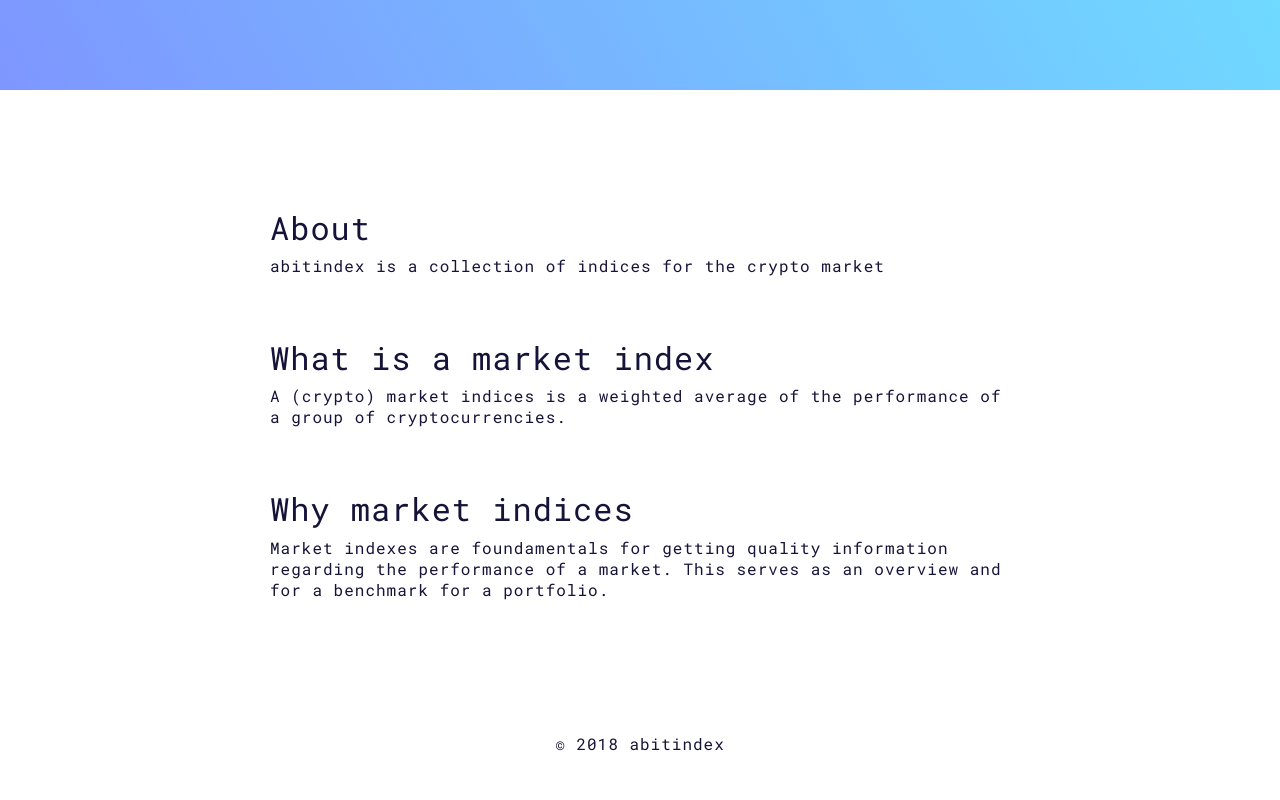
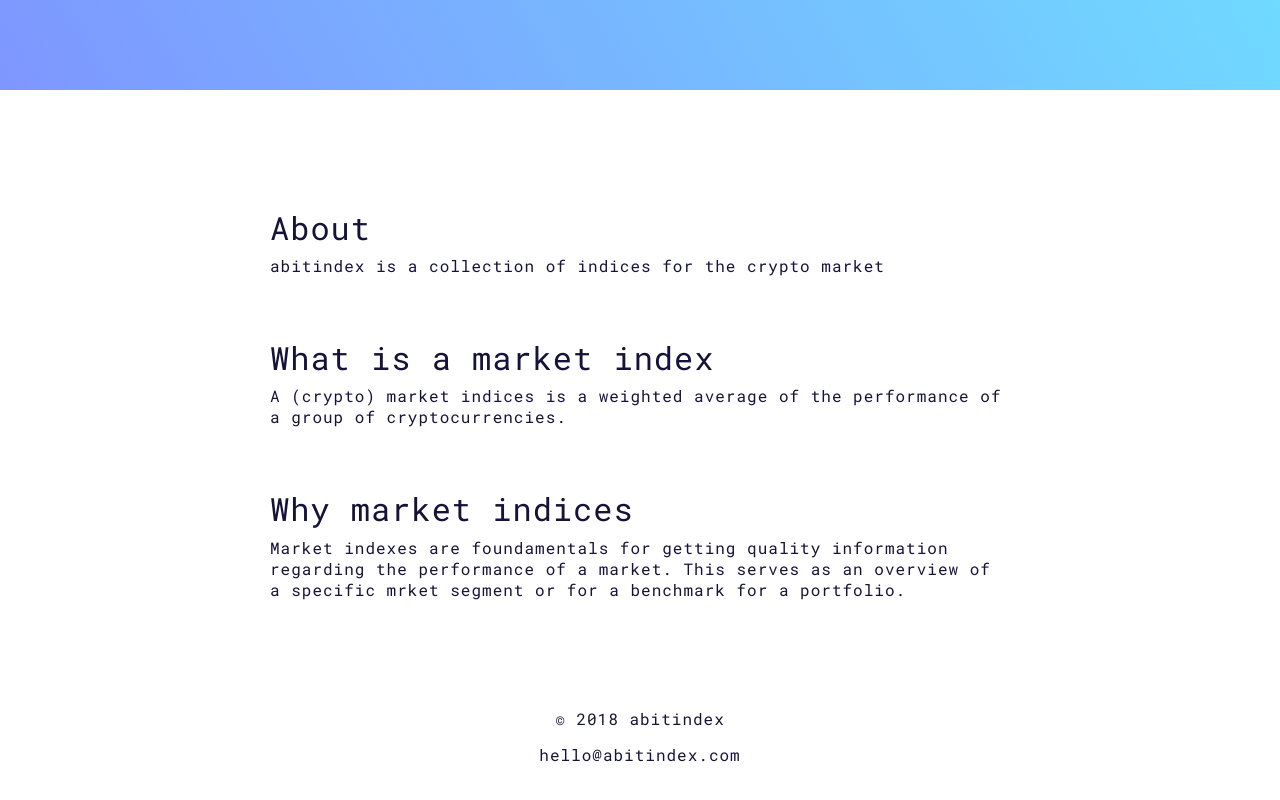
Before and after one commit to forgng/abit.index, a Nuxt app: page / in a window 1280 px wide. Shown: the part 610-1410 px from the top of the page. Built offline with nearby package versions, Linux system fonts and the light colour scheme.

Commit message:
updated to nuxt2

```diff
--- a/components/Footer.vue
+++ b/components/Footer.vue
@@ -8,11 +8,15 @@
         <img src="https://abitcompany-cdn.sirv.com/abitcompany/abitlogo-small.png" alt="abitlogo" class="logo"/>
       </a> -->
       <div>&copy; 2018 abitindex</div>
+      <a class="email">hello@abitindex.com</a>
     </div>
   </footer>
 </template>
 <style lang="scss" scoped>
 @import '~/assets/styles/variables.scss';
+.email {
+  padding: 15px 0;
+}
 .footer {
   min-height: 20vh;
   display: flex;
--- a/layouts/default.vue
+++ b/layouts/default.vue
@@ -1,18 +1,17 @@
 <template>
-  <no-ssr>
     <div>
       <Header/>
       <main>
-        <nuxt/>
+        <no-ssr>
+          <nuxt/>
+        </no-ssr>
       </main>
       <Footer />
     </div>
-  </no-ssr>
 </template>
 
 <script>
 import { Header, Footer } from '~/components';
-import { mapState } from 'vuex';
 
 export default {
   components: {
--- a/nuxt.config.js
+++ b/nuxt.config.js
@@ -29,6 +29,9 @@ module.exports = {
   */
   head: {
     title: 'abitindex',
+    htmlAttrs: {
+      lang: 'en',
+    },
     meta: [
       { charset: 'utf-8' },
       { name: 'viewport', content: 'width=device-width, initial-scale=1' },
--- a/pages/index.vue
+++ b/pages/index.vue
@@ -27,7 +27,7 @@
     <section class="section">
       <h3 class="section-title">Why market indices</h3>
       <p>Market indexes are foundamentals for getting quality information
-        regarding the performance of a market. This serves as an overview and
+      regarding the performance of a market. This serves as an overview of a specific mrket segment or
       for a benchmark for a portfolio.
       </p>
     </section>
@@ -56,7 +56,7 @@
   width: 100%;
   min-height: 700px;
   z-index: -1;
-  background-image: url('~/assets/hero.svg');
+  background-image: url('~assets/hero.svg');
   background-repeat: no-repeat;
   background-position: bottom;
   background-size: cover;
```
Also changed, not shown: package.json (+3 -4 lines), .eslintrc.js, 1 other file (tests, documents, lock files or other folders). Lines whose indentation alone changed are shown as unchanged.
